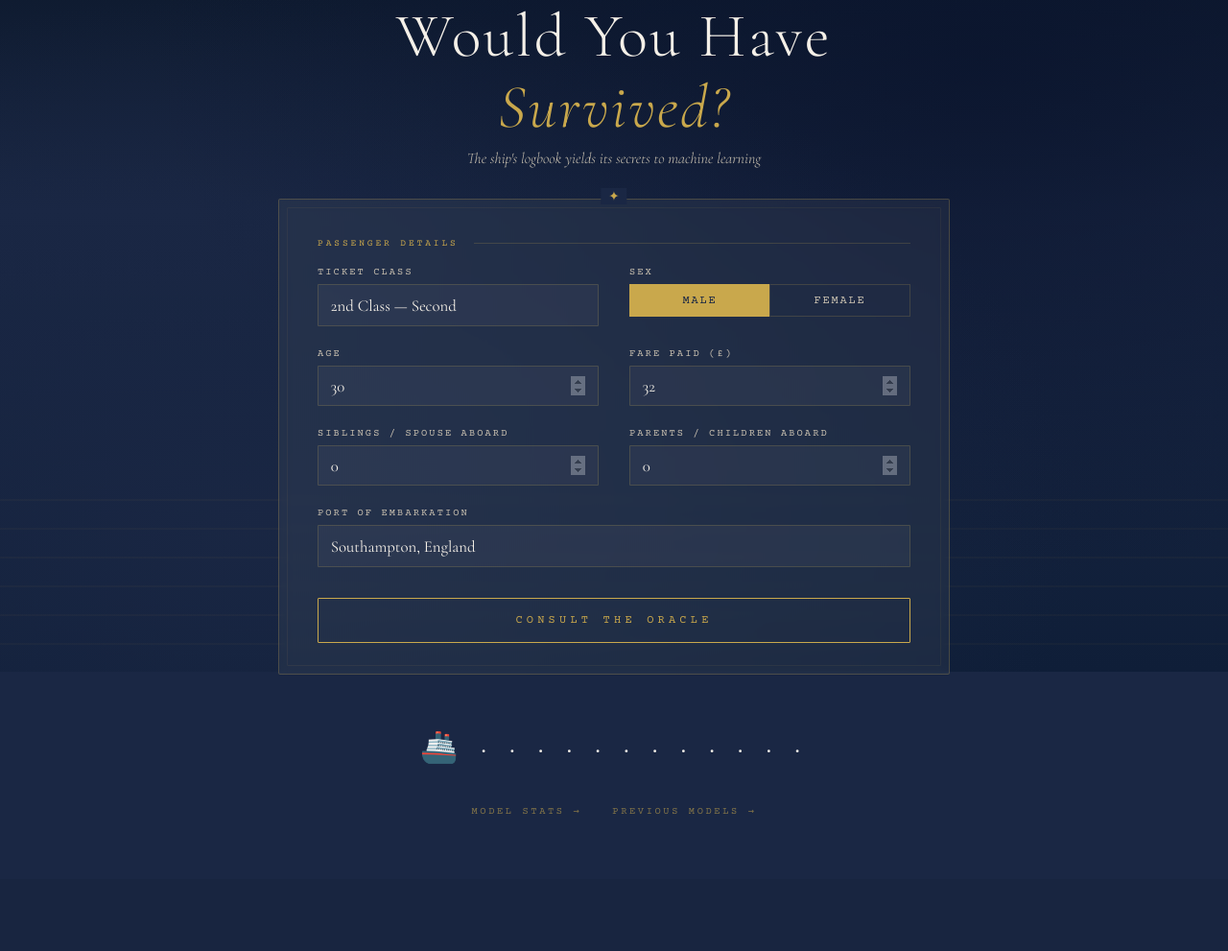
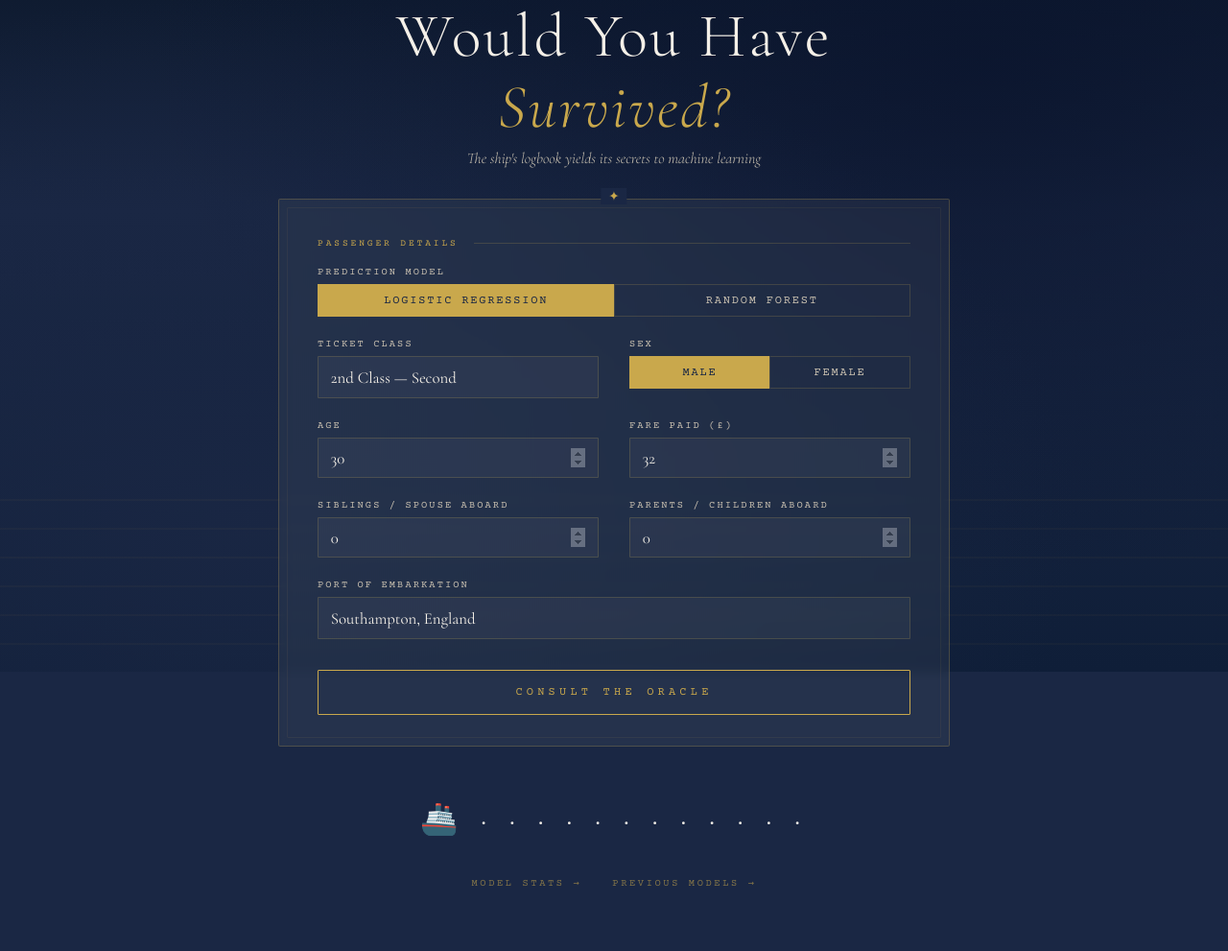
Before and after one commit to NT11ags/titanic_survival_predictor, a Flask app: page / in a window 1280 px wide. Shown: the part 100-1091 px from the top of the page at 96% size. Before the commit the page ends 948 px from the top, so only its background shows below. Run offline with Flask 3, Linux system fonts and the light colour scheme.

Commit message:
Add Random Forest model, model selector, and auto-populated save names
- Both Logistic Regression and Random Forest trained and served at startup
- Model toggle on index.html lets user choose which model makes predictions
- /stats page now model-aware via ?model=lr|rf query param with tab switcher
- /metrics, /predict, /save-model all accept model type parameter
- metrics JSON now includes trained_at timestamp and model_name
- Save input on stats page auto-populated with model name and training timestamp
- model_history.json updated with Random Forest 18/05/2026 entry

Co-Authored-By: Claude Sonnet 4.6 <noreply@anthropic.com>

```diff
--- a/app.py
+++ b/app.py
@@ -5,6 +5,7 @@ import pickle
 import numpy as np
 import pandas as pd
 from flask import Flask, jsonify, render_template, request
+from sklearn.ensemble import RandomForestClassifier
 from sklearn.linear_model import LogisticRegression
 from sklearn.metrics import (auc, confusion_matrix, f1_score,
                              precision_score, recall_score, roc_curve)
@@ -14,11 +15,11 @@ from sklearn.preprocessing import StandardScaler
 
 app = Flask(__name__)
 
-MODEL_PATH = "model.pkl"
-METRICS_PATH = "metrics.json"
+MODEL_PATHS   = {"lr": "model_lr.pkl",    "rf": "model_rf.pkl"}
+METRICS_PATHS = {"lr": "metrics_lr.json", "rf": "metrics_rf.json"}
 
 
-def train_model():
+def _load_data():
     url = "https://raw.githubusercontent.com/datasciencedojo/datasets/master/titanic.csv"
     try:
         df = pd.read_csv(url)
@@ -71,59 +72,96 @@ def train_model():
 
     features = ["Pclass", "Sex", "Age", "SibSp", "Parch", "Fare", "Embarked"]
     df = df[features + ["Survived"]].dropna()
-
-    df["Sex"] = df["Sex"].map({"male": 0, "female": 1})
+    df["Sex"]      = df["Sex"].map({"male": 0, "female": 1})
     df["Embarked"] = df["Embarked"].map({"S": 0, "C": 1, "Q": 2}).fillna(0)
 
     X = df[features]
     y = df["Survived"]
+    X_train, X_test, y_train, y_test = train_test_split(X, y, test_size=0.2, random_state=42)
+    return X_train, X_test, y_train, y_test, features
 
-    X_train, X_test, y_train, y_test = train_test_split(X, y, test_size=0.2, random_state=42)
 
-    pipeline = Pipeline([
+def _build_pipeline(model_type):
+    if model_type == "rf":
+        return Pipeline([("model", RandomForestClassifier(n_estimators=100, random_state=42))])
+    return Pipeline([
         ("scaler", StandardScaler()),
-        ("model", LogisticRegression(max_iter=1000, random_state=42)),
+        ("model",  LogisticRegression(max_iter=1000, random_state=42)),
     ])
+
+
+def _compute_metrics(pipeline, X_test, y_test, features, model_type):
+    from datetime import datetime
+    trained_at = datetime.now().strftime("%d/%m/%Y %H:%M")
+    accuracy = pipeline.score(X_test, y_test)
+    y_pred   = pipeline.predict(X_test)
+    y_proba  = pipeline.predict_proba(X_test)[:, 1]
+    cm       = confusion_matrix(y_test, y_pred)
+    fpr, tpr, _ = roc_curve(y_test, y_proba)
+    roc_auc  = auc(fpr, tpr)
+
+    if model_type == "rf":
+        feature_values      = pipeline.named_steps["model"].feature_importances_.tolist()
+        feature_chart_label = "Importance"
+        model_name          = "Random Forest"
+    else:
+        feature_values      = pipeline.named_steps["model"].coef_[0].tolist()
+        feature_chart_label = "Coefficient value"
+        model_name          = "Logistic Regression"
+
+    return {
+        "model_name":          model_name,
+        "trained_at":          trained_at,
+        "feature_chart_label": feature_chart_label,
+        "accuracy":            round(float(accuracy), 4),
+        "precision":           round(float(precision_score(y_test, y_pred, zero_division=0)), 4),
+        "recall":              round(float(recall_score(y_test, y_pred, zero_division=0)), 4),
+        "f1":                  round(float(f1_score(y_test, y_pred, zero_division=0)), 4),
+        "confusion_matrix":    cm.tolist(),
+        "fpr":                 [round(x, 4) for x in fpr.tolist()],
+        "tpr":                 [round(x, 4) for x in tpr.tolist()],
+        "roc_auc":             round(float(roc_auc), 4),
+        "feature_names":       list(features),
+        "coefficients":        [round(x, 4) for x in feature_values],
+    }
+
+
+def train_model(model_type, X_train, X_test, y_train, y_test, features):
+    pipeline = _build_pipeline(model_type)
     pipeline.fit(X_train, y_train)
-    accuracy = pipeline.score(X_test, y_test)
-    print(f"Model trained. Test accuracy: {accuracy:.2%}")
+    print(f"[{model_type.upper()}] Test accuracy: {pipeline.score(X_test, y_test):.2%}")
 
-    with open(MODEL_PATH, "wb") as f:
+    with open(MODEL_PATHS[model_type], "wb") as f:
         pickle.dump(pipeline, f)
 
-    y_pred = pipeline.predict(X_test)
-    y_proba = pipeline.predict_proba(X_test)[:, 1]
-    cm = confusion_matrix(y_test, y_pred)
-    fpr, tpr, _ = roc_curve(y_test, y_proba)
-    roc_auc = auc(fpr, tpr)
-    coefficients = pipeline.named_steps["model"].coef_[0].tolist()
-
-    metrics = {
-        "accuracy":         round(float(accuracy), 4),
-        "precision":        round(float(precision_score(y_test, y_pred, zero_division=0)), 4),
-        "recall":           round(float(recall_score(y_test, y_pred, zero_division=0)), 4),
-        "f1":               round(float(f1_score(y_test, y_pred, zero_division=0)), 4),
-        "confusion_matrix": cm.tolist(),
-        "fpr":              [round(x, 4) for x in fpr.tolist()],
-        "tpr":              [round(x, 4) for x in tpr.tolist()],
-        "roc_auc":          round(float(roc_auc), 4),
-        "feature_names":    features,
-        "coefficients":     [round(x, 4) for x in coefficients],
-    }
-
-    with open(METRICS_PATH, "w") as f:
+    metrics = _compute_metrics(pipeline, X_test, y_test, features, model_type)
+    with open(METRICS_PATHS[model_type], "w") as f:
         json.dump(metrics, f)
 
     return pipeline, metrics
 
 
-if os.path.exists(MODEL_PATH) and os.path.exists(METRICS_PATH):
-    with open(MODEL_PATH, "rb") as f:
-        model = pickle.load(f)
-    with open(METRICS_PATH, "r") as f:
-        model_metrics = json.load(f)
-else:
-    model, model_metrics = train_model()
+# Load or train both models at startup
+need_data = any(
+    not (os.path.exists(MODEL_PATHS[t]) and os.path.exists(METRICS_PATHS[t]))
+    for t in ("lr", "rf")
+)
+if need_data:
+    _X_train, _X_test, _y_train, _y_test, _features = _load_data()
+
+models      = {}
+all_metrics = {}
+
+for mtype in ("lr", "rf"):
+    if os.path.exists(MODEL_PATHS[mtype]) and os.path.exists(METRICS_PATHS[mtype]):
+        with open(MODEL_PATHS[mtype], "rb") as f:
+            models[mtype] = pickle.load(f)
+        with open(METRICS_PATHS[mtype], "r") as f:
+            all_metrics[mtype] = json.load(f)
+    else:
+        models[mtype], all_metrics[mtype] = train_model(
+            mtype, _X_train, _X_test, _y_train, _y_test, _features
+        )
 
 
 @app.route("/")
@@ -138,7 +176,10 @@ def stats():
 
 @app.route("/metrics")
 def metrics():
-    return jsonify(model_metrics)
+    mtype = request.args.get("model", "lr")
+    if mtype not in all_metrics:
+        return jsonify({"error": "Unknown model"}), 400
+    return jsonify(all_metrics[mtype])
 
 
 @app.route("/previous-models")
@@ -158,18 +199,22 @@ def history_data():
 @app.route("/save-model", methods=["POST"])
 def save_model():
     from datetime import date
-    data = request.get_json()
-    name = (data.get("name") or "Logistic Regressor").strip()
+    data  = request.get_json()
+    name  = (data.get("name") or "Model").strip()
+    mtype = data.get("model", "lr")
+    if mtype not in all_metrics:
+        return jsonify({"error": "Unknown model"}), 400
 
+    m = all_metrics[mtype]
     entry = {
         "name":             name,
         "date":             date.today().strftime("%d/%m/%Y"),
-        "accuracy":         model_metrics["accuracy"],
-        "precision":        model_metrics["precision"],
-        "recall":           model_metrics["recall"],
-        "f1":               model_metrics["f1"],
-        "auc":              model_metrics["roc_auc"],
-        "confusion_matrix": model_metrics["confusion_matrix"],
+        "accuracy":         m["accuracy"],
+        "precision":        m["precision"],
+        "recall":           m["recall"],
+        "f1":               m["f1"],
+        "auc":              m["roc_auc"],
+        "confusion_matrix": m["confusion_matrix"],
         "notes":            "",
     }
 
@@ -188,7 +233,10 @@ def save_model():
 
 @app.route("/predict", methods=["POST"])
 def predict():
-    data = request.get_json()
+    data  = request.get_json()
+    mtype = data.get("model", "lr")
+    if mtype not in models:
+        return jsonify({"error": "Unknown model"}), 400
 
     try:
         pclass   = int(data["pclass"])
@@ -199,9 +247,9 @@ def predict():
         fare     = float(data["fare"])
         embarked = {"S": 0, "C": 1, "Q": 2}.get(data["embarked"], 0)
 
-        features   = np.array([[pclass, sex, age, sibsp, parch, fare, embarked]])
-        prediction = model.predict(features)[0]
-        probability = model.predict_proba(features)[0]
+        features    = np.array([[pclass, sex, age, sibsp, parch, fare, embarked]])
+        prediction  = models[mtype].predict(features)[0]
+        probability = models[mtype].predict_proba(features)[0]
 
         return jsonify({
             "survived":             bool(prediction),
--- a/templates/index.html
+++ b/templates/index.html
@@ -430,6 +430,20 @@
 
     <div class="form-grid">
 
+      <div class="field full">
+        <label>Prediction Model</label>
+        <div class="radio-group">
+          <label>
+            <input type="radio" name="model" value="lr" checked />
+            <span>Logistic Regression</span>
+          </label>
+          <label>
+            <input type="radio" name="model" value="rf" />
+            <span>Random Forest</span>
+          </label>
+        </div>
+      </div>
+
       <div class="field">
         <label for="pclass">Ticket Class</label>
         <select id="pclass">
@@ -494,7 +508,7 @@
   <div class="ship-deco">🚢 · · · · · · · · · · · ·</div>
 
   <div style="display:flex;gap:2rem;margin-top:1.5rem;">
-    <a href="/stats" style="
+    <a id="stats-link" href="/stats?model=lr" style="
       font-family:'Courier Prime',monospace; font-size:0.65rem;
       letter-spacing:0.25em; text-transform:uppercase;
       color:var(--gold); text-decoration:none; opacity:0.6; transition:opacity 0.2s;
@@ -509,6 +523,13 @@
       Previous Models →
     </a>
   </div>
+  <script>
+    document.querySelectorAll('input[name="model"]').forEach(r =>
+      r.addEventListener('change', () => {
+        document.getElementById('stats-link').href = '/stats?model=' + r.value;
+      })
+    );
+  </script>
 
   <script>
     async function predict() {
@@ -521,6 +542,7 @@
       btn.disabled = true;
 
       const payload = {
+        model:    document.querySelector('input[name="model"]:checked').value,
         pclass:   document.getElementById('pclass').value,
         sex:      document.querySelector('input[name="sex"]:checked').value,
         age:      document.getElementById('age').value,
```
Also changed, not shown: model_history.json (+31 -2 lines), templates/stats.html (+45 -8 lines).
